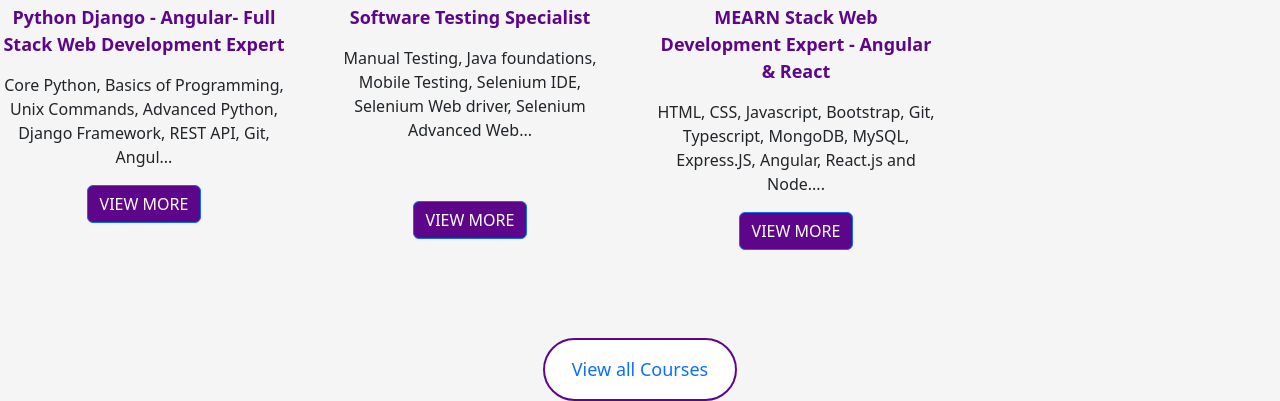
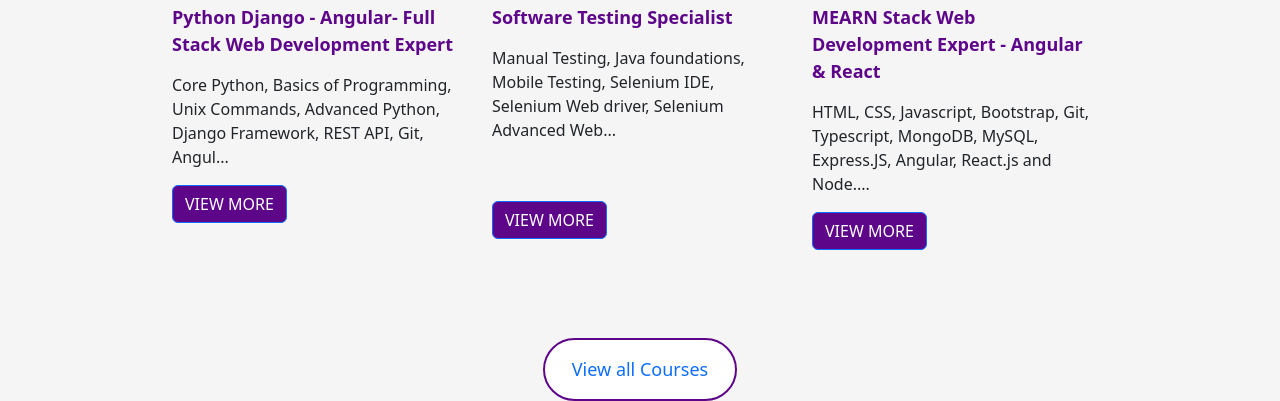
Before and after one commit to AravindPlappallil/project_2_luminartechnolab, a plain HTML site: page index.html in a window 1280 px wide. Shown: the part 2006-2407 px from the top of the page. Drawn offline with nearby package versions, Linux system fonts and the light colour scheme.

Commit message:
4th_stage_modi

```diff
--- a/index.html
+++ b/index.html
@@ -283,9 +283,9 @@
         </div>
         <br><br>
         <!-- 4th_stage(st4) -->
-        <div style="text-align: center;">
+        <div class="container w-75">
             <div class="row">
-                <div class="col-md-3 col-sm-12 st4card">
+                <div class="col-md-4 col-sm-12 st4card ">
                     <div style="width: 18rem;">
                         <img src="./image/python-1588143191.jpeg" class="card-img-top" alt="..."
                             style="width: 100%; height: auto;">
@@ -302,7 +302,7 @@
                         </div>
                     </div>
                 </div>
-                <div class="col-md-3 col-sm-12 st4card">
+                <div class="col-md-4 col-sm-12 st4card ">
                     <div style="width: 18rem;">
                         <img src="./image/st-1588580359.jpeg" class="card-img-top" alt="..."
                             style="width: 100%; height: auto;">
@@ -319,7 +319,7 @@
                         </div>
                     </div>
                 </div>
-                <div class="col-md-3 col-sm-12 st4card">
+                <div class="col-md-4 col-sm-12 st4card ">
                     <div style="width: 18rem; margin-left: 0;">
                         <img src="./image/ms-1623825586.jpeg" class="card-img-top" alt="..."
                             style="width: 100%; height: auto;">
```
